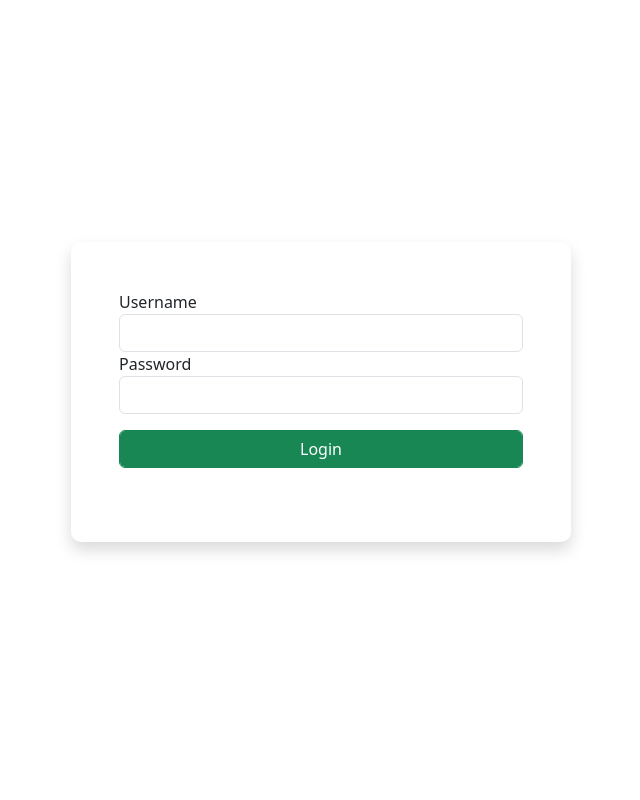
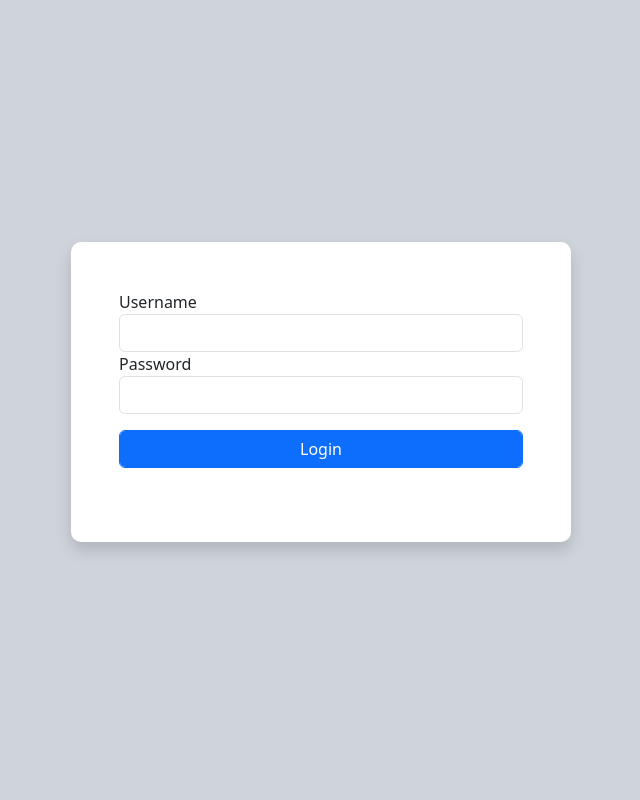
Before and after one commit to AryaKopet/tokoonline, a PHP site: page /login.php in a window 1280 px wide. Shown: the whole page, without its empty margins (319-959 px from the left). Run offline with PHP 8.4, Linux system fonts and the light colour scheme.

Commit message:
update dikit

```diff
--- a/adminpanel/kategori.php
+++ b/adminpanel/kategori.php
@@ -81,7 +81,7 @@
 
         <div class="mt-3">
             <h2>List Kategori</h2>
-            <div class="table-responsive  mt-5">
+            <div class="table-responsive mt-5">
                 <table class="table">
                     <thead>
                         <tr>
--- a/adminpanel/login.php
+++ b/adminpanel/login.php
@@ -25,8 +25,8 @@
     </style>
 
 <body>
-    <div class="main d-flex flex-column justify-content-center align-items-center">
-        <div class="login-box p-5 shadow">
+    <div class="main d-flex flex-column justify-content-center align-items-center bg-dark-subtle">
+        <div class="login-box p-5 shadow bg-white">
             <form action="" method="post">
                 <div>
                     <label for="username">Username</label>
@@ -39,7 +39,7 @@
                     id="password">
                 </div>
                 <div>
-                    <button class="btn btn-success form-control mt-3" type="submit"
+                    <button class="btn btn-primary mt-3 form-control" type="submit"
                     name="loginbtn">Login</button>
                 </div>
             </form>
```
